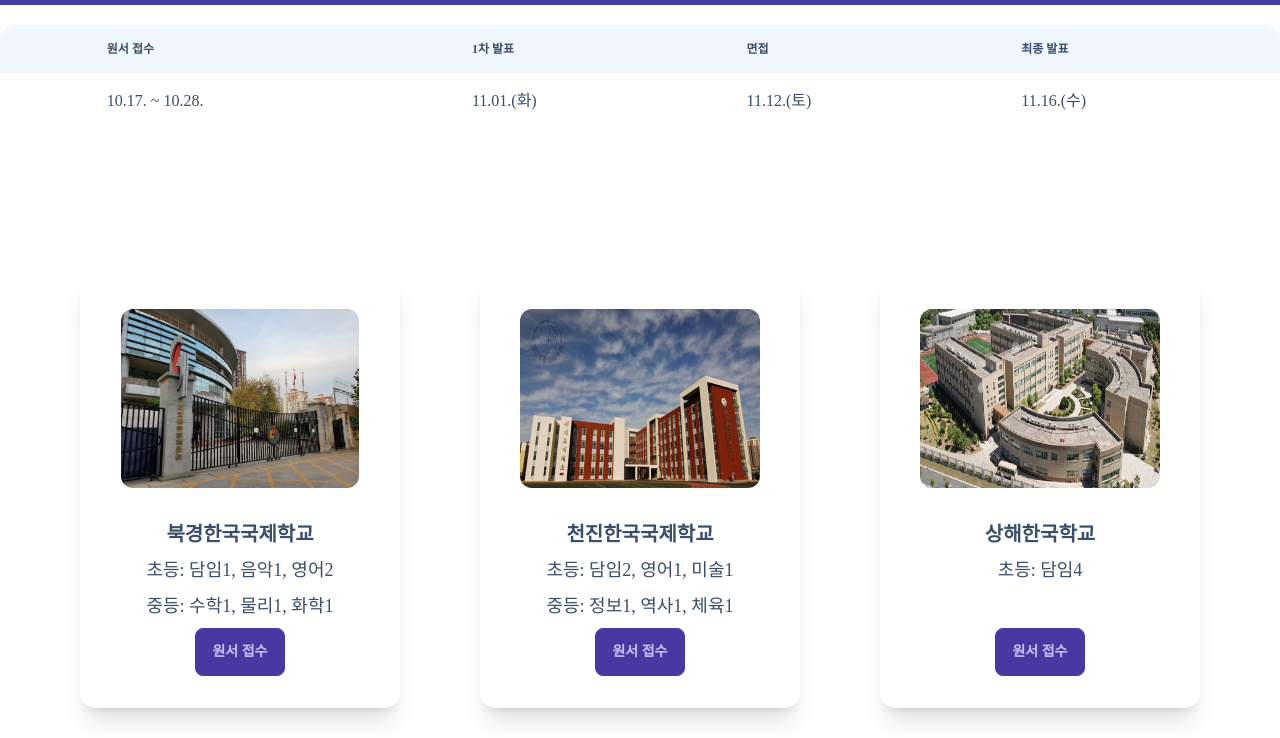
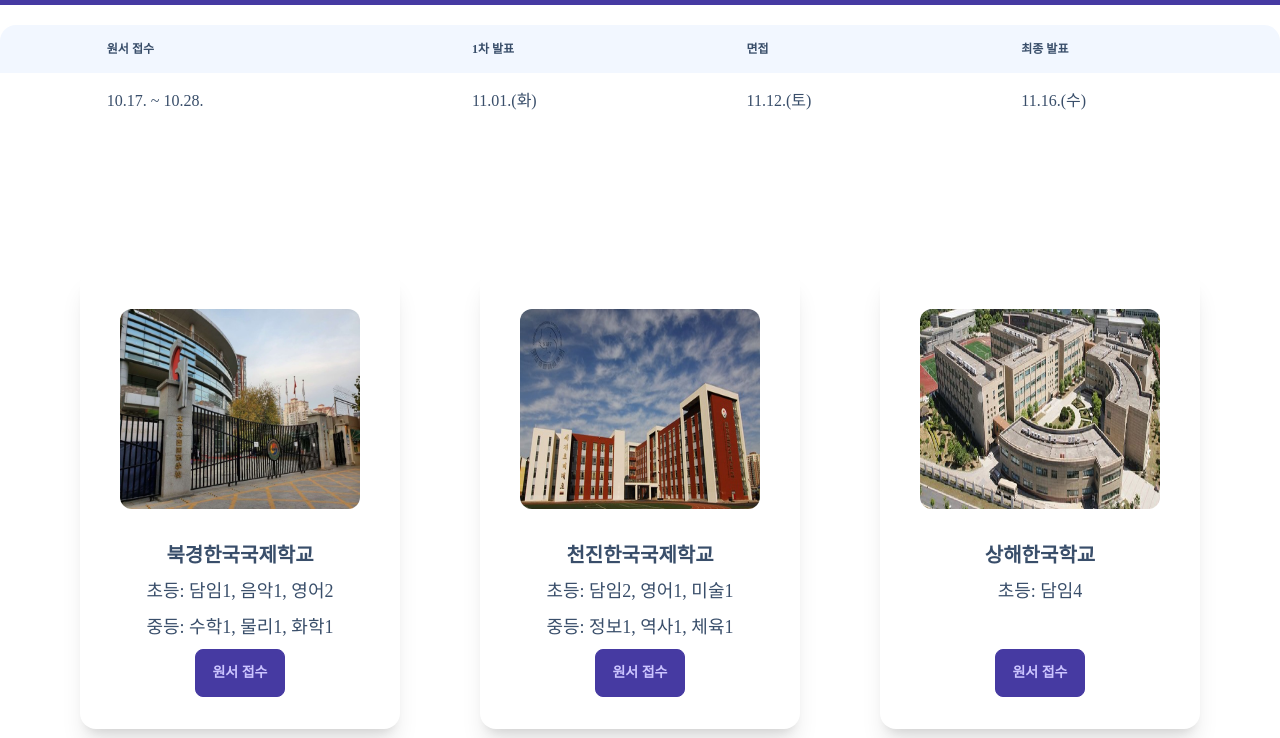
Before and after one commit to brunomarschuck/vuestudy, a plain HTML site: page index.html in a window 1280 px wide. Shown: the part 62-800 px from the top of the page. Drawn offline with nearby package versions, Linux system fonts and the light colour scheme; a web font is replaced by a local one.

Commit message:
Add files via upload

```diff
--- a/style.css
+++ b/style.css
@@ -11,6 +11,7 @@ body {
 }
 
 .card-img-top {
-  height: 14vw;
+  width: 240px;
+  height: 200px;
   object-fit: fill;
 }
```
